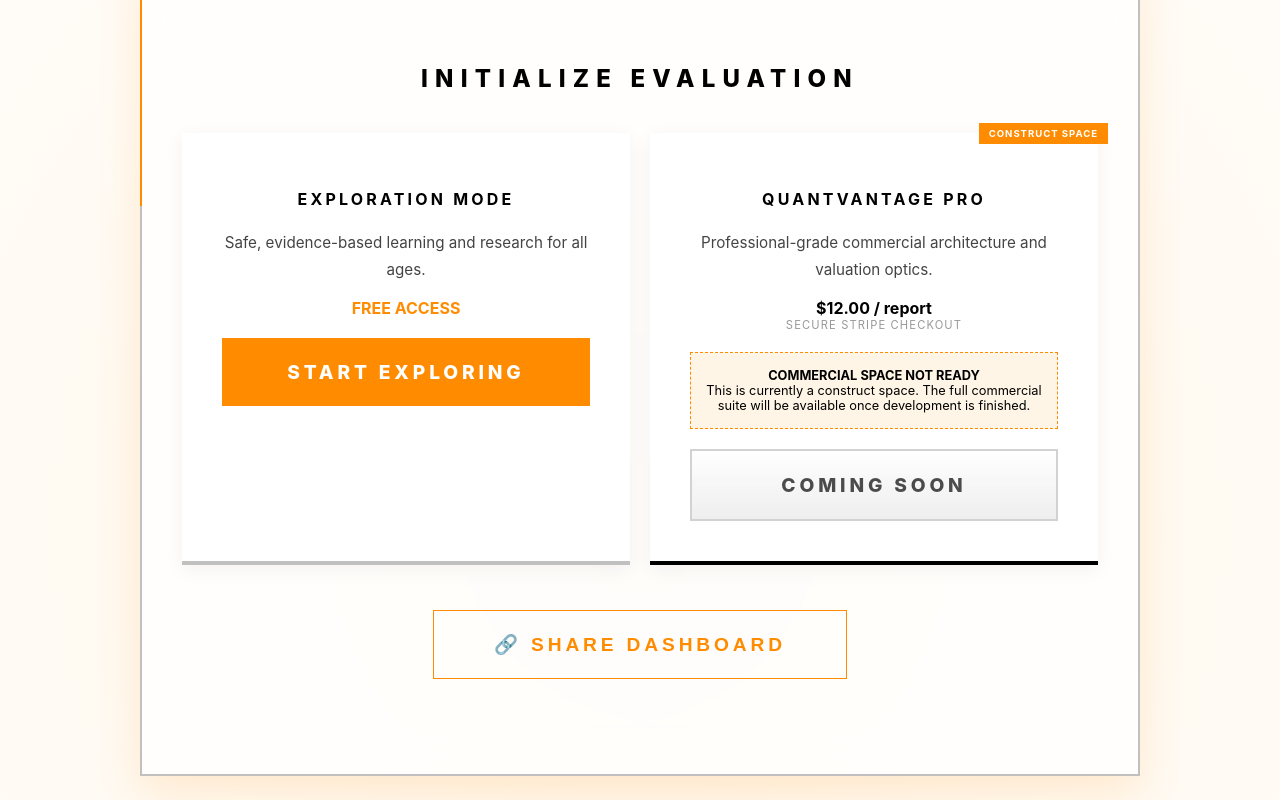
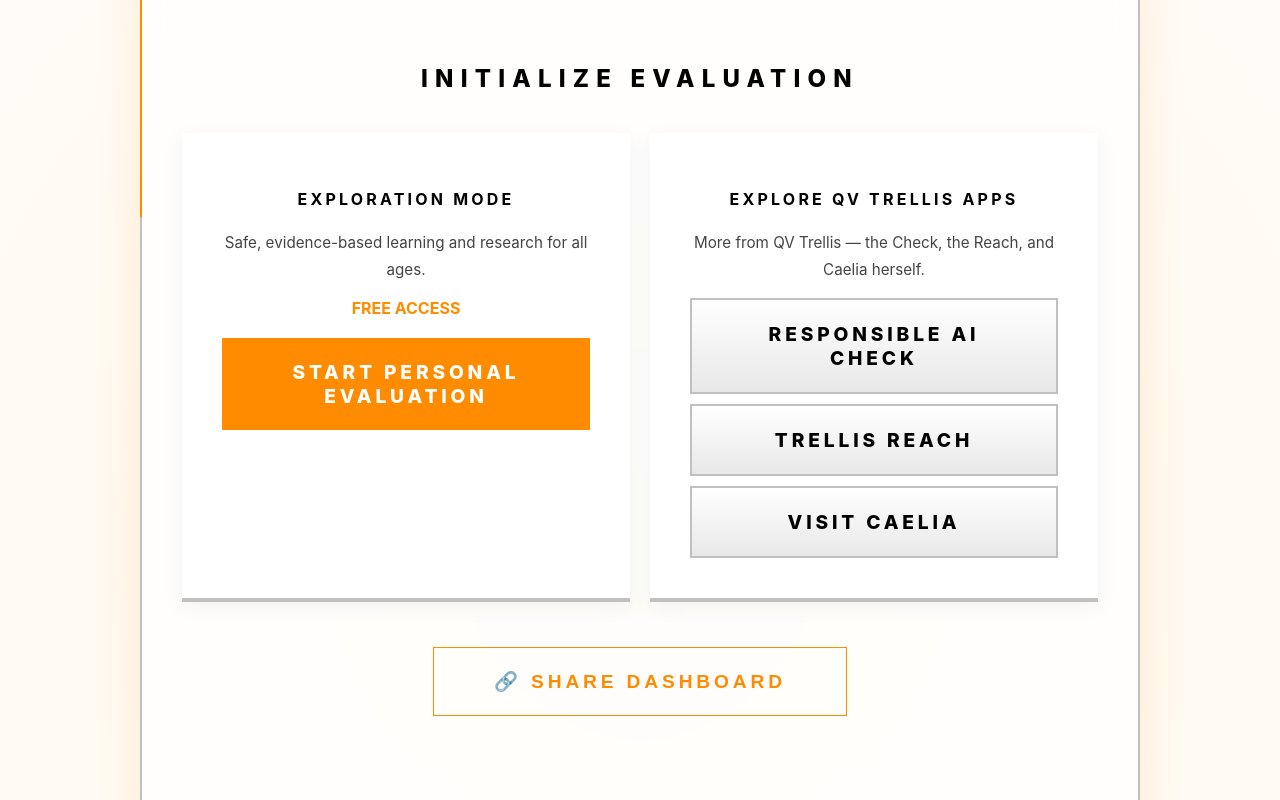
Before and after one commit to 1safemovez-beep/quantvantageai, a website: page index.html in a window 1280 px wide. Shown: the part 480-1280 px from the top of the page. Drawn offline with Linux system fonts and the light colour scheme.

Commit message:
Landing page fixes (Alicia's list): tab title 'QuantVantage AI Pro', 'Start Personal Evaluation' button, Explore QV Trellis Apps section replaces the $12 not-ready block, Stripe link removed from landing page

```diff
--- a/index.html
+++ b/index.html
@@ -3,7 +3,7 @@
 <head>
     <meta charset="UTF-8">
     <meta name="viewport" content="width=device-width, initial-scale=1.0">
-    <title>QuantVantage AI | Commercial Evaluation Engine</title>
+    <title>QuantVantage AI Pro</title>
     <style>
         :root {
             --evaluation-orange: #FF8C00;
@@ -168,21 +168,14 @@
                 <h3>Exploration Mode</h3>
                 <p>Safe, evidence-based learning and research for all ages.</p>
                 <span style="display: block; color: var(--evaluation-orange); font-weight: bold; margin-bottom: 20px;">FREE ACCESS</span>
-                <a href="https://quantvantageai-d.streamlit.app" class="btn btn-orange" style="width: 100%; box-sizing: border-box; margin: 0;">Start Exploring</a>
+                <a href="https://quantvantageai-d.streamlit.app" class="btn btn-orange" style="width: 100%; box-sizing: border-box; margin: 0;">Start Personal Evaluation</a>
             </div>
-            <div class="card" style="text-align: center; border-color: var(--text-black); position: relative;">
-                <div style="position: absolute; top: -10px; right: -10px; background: var(--evaluation-orange); color: white; padding: 5px 10px; font-size: 0.6rem; font-weight: bold; text-transform: uppercase; letter-spacing: 0.1em;">Construct Space</div>
-                <h3>QuantVantage Pro</h3>
-                <p>Professional-grade commercial architecture and valuation optics.</p>
-                <div style="margin-bottom: 20px;">
-                    <span style="display: block; color: var(--text-black); font-weight: bold;">$12.00 / report</span>
-                    <span style="display: block; color: #999; font-size: 0.7rem; text-transform: uppercase; letter-spacing: 0.1em;">Secure Stripe Checkout</span>
-                </div>
-                <div style="background: #FFF5E6; border: 1px dashed var(--evaluation-orange); padding: 15px; margin-bottom: 20px; font-size: 0.8rem; color: var(--text-black);">
-                    <strong>COMMERCIAL SPACE NOT READY</strong><br>
-                    This is currently a construct space. The full commercial suite will be available once development is finished.
-                </div>
-                <a href="https://buy.stripe.com/eVq8wH7l9awV2kaboaaVa06" class="btn btn-outline-chrome" style="width: 100%; box-sizing: border-box; margin: 0; opacity: 0.7; pointer-events: none;">Coming Soon</a>
+            <div class="card" style="text-align: center;">
+                <h3>Explore QV Trellis Apps</h3>
+                <p>More from QV Trellis — the Check, the Reach, and Caelia herself.</p>
+                <a href="https://elegant-babka-f71494.netlify.app/" class="btn btn-outline-chrome" style="width: 100%; box-sizing: border-box; margin: 0 0 10px 0;">Responsible AI Check</a>
+                <a href="https://qvtrellis.net" class="btn btn-outline-chrome" style="width: 100%; box-sizing: border-box; margin: 0 0 10px 0;">Trellis Reach</a>
+                <a href="https://caelia-avatar-production.up.railway.app/" class="btn btn-outline-chrome" style="width: 100%; box-sizing: border-box; margin: 0;">Visit Caelia</a>
             </div>
         </div>
         <div style="margin-top: 30px;">
```
